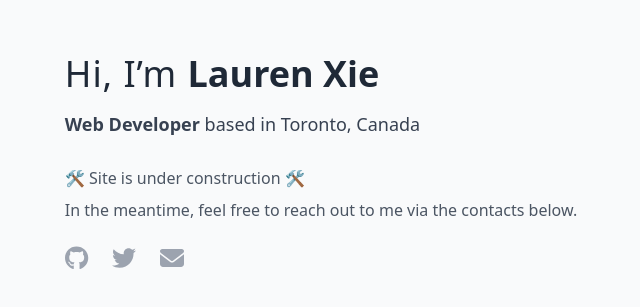
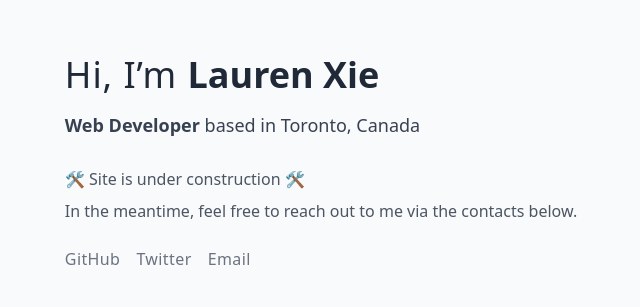
Before and after one commit to lrnxie/lrnxie.com, a Next.js app: page / in a window 1280 px wide. Shown: the part 237-544 px from the top of the page, without its empty margins (319-959 px from the left). Built offline with nearby package versions, Linux system fonts and the light colour scheme.

Commit message:
Remove Font Awesome icons

```diff
--- a/package.json
+++ b/package.json
@@ -9,10 +9,6 @@
     "lint": "next lint"
   },
   "dependencies": {
-    "@fortawesome/fontawesome-svg-core": "^6.1.1",
-    "@fortawesome/free-brands-svg-icons": "^6.1.1",
-    "@fortawesome/free-solid-svg-icons": "^6.1.1",
-    "@fortawesome/react-fontawesome": "^0.1.18",
     "next": "12.1.6",
     "react": "18.1.0",
     "react-dom": "18.1.0"
--- a/pages/index.js
+++ b/pages/index.js
@@ -1,7 +1,4 @@
 import Head from "next/head";
-import { FontAwesomeIcon } from "@fortawesome/react-fontawesome";
-import { faGithub, faTwitter } from "@fortawesome/free-brands-svg-icons";
-import { faEnvelope } from "@fortawesome/free-solid-svg-icons";
 
 export default function Home() {
   return (
@@ -31,30 +28,25 @@ export default function Home() {
           </div>
         </div>
 
-        <div>
+        <div className="text-gray-500 tracking-wide">
           <a
-            className="text-gray-400 hover:text-gray-600"
+            className="mr-4 hover:text-gray-600"
             href="https://github.com/lrnxie"
             target="_blank"
             rel="noreferrer"
           >
-            <FontAwesomeIcon className="mr-6 text-2xl" icon={faGithub} />
+            GitHub
           </a>
           <a
-            className="text-gray-400 hover:text-gray-600"
+            className="mr-4 hover:text-gray-600"
             href="https://twitter.com/lrnxie"
             target="_blank"
             rel="noreferrer"
           >
-            <FontAwesomeIcon className="mr-6 text-2xl" icon={faTwitter} />
+            Twitter
           </a>
-          <a
-            className="text-gray-400 hover:text-gray-600"
-            href="mailto:lrnxie@gmail.com"
-            target="_blank"
-            rel="noreferrer"
-          >
-            <FontAwesomeIcon className="mr-6 text-2xl" icon={faEnvelope} />
+          <a className="hover:text-gray-600" href="mailto:lrnxie@gmail.com">
+            Email
           </a>
         </div>
       </div>
```
Also changed, not shown: 1 other file (tests, documents, lock files or other folders).
